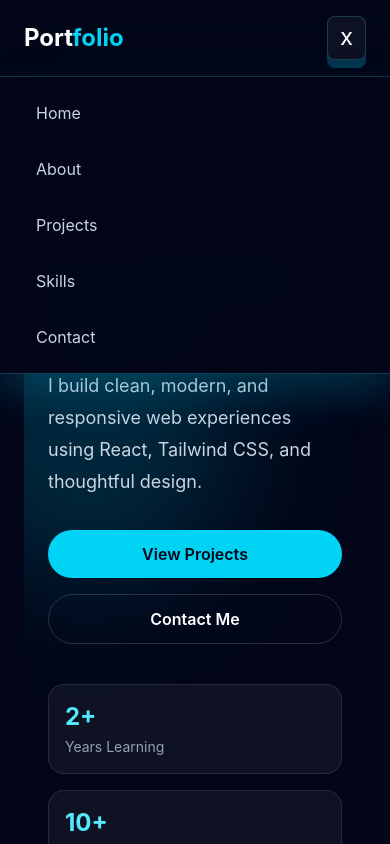
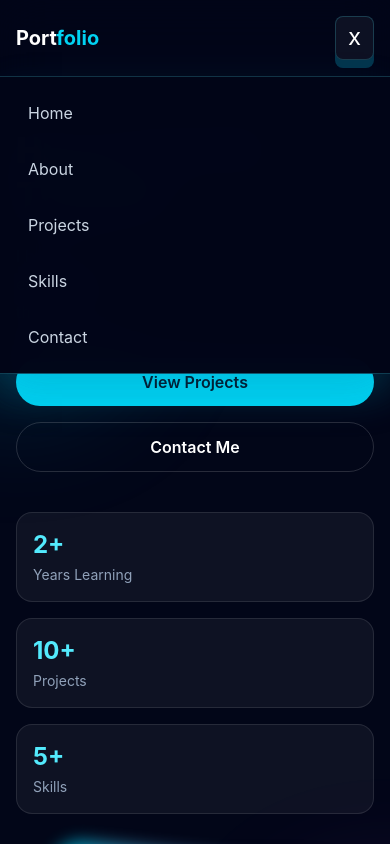
Before and after one commit to st9318469-ctrl/portfolio, a React (Vite) app: page / in a window 390 px wide. Both pictures are taken after a click on the button "Toggle menu". Shown: the top 844 px of the page. Built offline with nearby package versions, Linux system fonts and the light colour scheme.

Commit message:
Updated Skills component and fixed build

```diff
--- a/src/App.jsx
+++ b/src/App.jsx
@@ -2,26 +2,22 @@ import React from 'react'
 import Navbar from "./assets/components/Navbar.jsx";
 import Home from './assets/components/Home.jsx';
 import Skills from "./assets/Skills.jsx";
-import Project from './assets/components/Project.jsx';
+import Project from './assets/components/project.jsx';
 import About from './assets/components/About.jsx';
-import ContactMe from './assets/components/ContactMe.jsx';
+import ContactMe from './assets/components/contactme.jsx';
 
 
 
 const App = () => {
   return (
     <>
-       <Navbar />
-      <main className="min-h-screen bg-slate-950 pt-24 text-white">
-        <section id="home" className="px-6">
-          <Home/>
-          <Skills/>
-          <Project/>
-          <About/>
-          <ContactMe/>
-
-
-        </section>
+      <Navbar />
+      <main className="min-h-screen overflow-x-hidden bg-slate-950 text-white">
+        <Home/>
+        <About/>
+        <Project/>
+        <Skills/>
+        <ContactMe/>
       </main>
     </>
   )
--- a/src/assets/Skills.jsx
+++ b/src/assets/Skills.jsx
@@ -27,14 +27,14 @@ const skillHighlights = [
 
 export default function Skills() {
   return (
-    <section id="skills" className="bg-slate-950 px-6 py-24 text-white">
+    <section id="skills" className="bg-slate-950 px-4 py-16 text-white sm:px-6 sm:py-24 lg:px-8">
       <div className="mx-auto max-w-6xl">
         <div className="mb-14 text-center">
-          <p className="mb-3 text-sm font-semibold uppercase tracking-[0.3em] text-cyan-300">
+          <p className="mb-3 text-xs font-semibold uppercase tracking-[0.24em] text-cyan-300 sm:text-sm sm:tracking-[0.3em]">
             My Skills
           </p>
 
-          <h2 className="text-4xl font-black tracking-tight md:text-5xl">
+          <h2 className="text-3xl font-black tracking-tight sm:text-4xl md:text-5xl">
             Technologies I Work With
           </h2>
 
@@ -49,7 +49,7 @@ export default function Skills() {
           {skills.map((skill) => (
             <div
               key={skill.name}
-              className="rounded-3xl border border-white/10 bg-white/[0.04] p-6 shadow-xl shadow-black/10 transition hover:-translate-y-1 hover:border-cyan-400/40"
+              className="rounded-3xl border border-white/10 bg-white/[0.04] p-5 shadow-xl shadow-black/10 transition hover:-translate-y-1 hover:border-cyan-400/40 sm:p-6"
             >
               <div className="mb-3 flex items-center justify-between">
                 <h3 className="text-lg font-bold">{skill.name}</h3>
--- a/src/assets/components/Home.jsx
+++ b/src/assets/components/Home.jsx
@@ -6,20 +6,20 @@ const stats = [
 
 export default function Home() {
   return (
-    <main id="home" className="min-h-screen overflow-hidden pt-24">
-      <section className="relative mx-auto grid min-h-[calc(100vh-6rem)] max-w-6xl items-center gap-12 px-6 py-16 md:grid-cols-2">
-        <div className="absolute -left-20 top-24 h-72 w-72 rounded-full bg-cyan-500/20 blur-3xl" />
-        <div className="absolute -right-24 bottom-24 h-72 w-72 rounded-full bg-fuchsia-500/20 blur-3xl" />
+    <section id="home" className="overflow-hidden pt-20 sm:pt-24">
+      <div className="relative mx-auto grid min-h-[calc(100vh-5rem)] max-w-6xl items-center gap-10 px-4 py-12 sm:px-6 sm:py-16 md:grid-cols-2 lg:px-8">
+        <div className="absolute -left-24 top-24 h-56 w-56 rounded-full bg-cyan-500/20 blur-3xl sm:h-72 sm:w-72" />
+        <div className="absolute -right-28 bottom-24 h-56 w-56 rounded-full bg-fuchsia-500/20 blur-3xl sm:h-72 sm:w-72" />
 
         <div className="relative z-10">
-          <h1 className="max-w-3xl text-4xl font-black leading-tight tracking-tight sm:text-5xl md:text-7xl">
+          <h1 className="max-w-3xl text-4xl font-black leading-tight tracking-tight sm:text-5xl lg:text-7xl">
             Hi, I'm{" "}
             <span className="bg-gradient-to-l from-cyan-300 to-fuchsia-500 bg-clip-text text-transparent">
               SACHIN THAKOR
             </span>
           </h1>
 
-          <p className="mt-6 max-w-xl text-lg leading-8 text-slate-300">
+          <p className="mt-6 max-w-xl text-base leading-7 text-slate-300 sm:text-lg sm:leading-8">
             I build clean, modern, and responsive web experiences using React,
             Tailwind CSS, and thoughtful design.
           </p>
@@ -54,20 +54,20 @@ export default function Home() {
           </div>
         </div>
 
-        <div className="relative z-10 mx-auto w-full max-w-sm">
+        <div className="relative z-10 mx-auto w-full max-w-xs sm:max-w-sm">
           <div className="absolute inset-0 rotate-6 rounded-[2rem] bg-gradient-to-br from-cyan-400 to-fuchsia-500 opacity-70 blur-sm" />
 
-          <div className="relative rounded-[2rem] border border-white/10 bg-slate-900 p-6 shadow-2xl">
-            <div className="aspect-square rounded-[1.5rem] bg-gradient-to-br from-slate-800 via-slate-900 to-slate-950 p-6">
+          <div className="relative rounded-[2rem] border border-white/10 bg-slate-900 p-4 shadow-2xl sm:p-6">
+            <div className="aspect-square rounded-[1.5rem] bg-gradient-to-br from-slate-800 via-slate-900 to-slate-950 p-5 sm:p-6">
               <div className="flex h-full flex-col justify-between">
                 <div>
-                  <div className="mb-5 flex h-20 w-20 items-center justify-center rounded-3xl bg-cyan-400/20 text-3xl font-black text-cyan-300">
+                  <div className="mb-5 flex h-16 w-16 items-center justify-center rounded-3xl bg-cyan-400/20 text-2xl font-black text-cyan-300 sm:h-20 sm:w-20 sm:text-3xl">
                     ST
                   </div>
 
-                  <h2 className="text-3xl font-bold">FULL STACK Developer</h2>
+                  <h2 className="text-2xl font-bold sm:text-3xl">FULL STACK Developer</h2>
 
-                  <p className="mt-3 text-slate-400">
+                  <p className="mt-3 text-sm text-slate-400 sm:text-base">
                     React / Tailwind / MongoDB / Express
                   </p>
                 </div>
@@ -82,7 +82,7 @@ export default function Home() {
             </div>
           </div>
         </div>
-      </section>
-    </main>
+      </div>
+    </section>
   );
 }
--- a/src/assets/components/Navbar.jsx
+++ b/src/assets/components/Navbar.jsx
@@ -7,15 +7,15 @@ export default function Navbar() {
 
   return (
     <nav className="fixed left-0 top-0 z-50 w-full border-b border-cyan-300/20 bg-slate-950/75 shadow-[0_18px_45px_rgba(8,145,178,0.16)] backdrop-blur-xl [perspective:1000px]">
-      <div className="mx-auto flex max-w-6xl items-center justify-between px-6 py-4">
+      <div className="mx-auto flex max-w-6xl items-center justify-between px-4 py-4 sm:px-6 lg:px-8">
         <a
           href="#home"
-          className="text-2xl font-bold text-white transition duration-300 [transform-style:preserve-3d] hover:[transform:translateY(-2px)_rotateX(12deg)]"
+          className="text-xl font-bold text-white transition duration-300 [transform-style:preserve-3d] hover:[transform:translateY(-2px)_rotateX(12deg)] sm:text-2xl"
         >
           Port<span className="text-cyan-400">folio</span>
         </a>
 
-        <div className="hidden items-center gap-8 md:flex">
+        <div className="hidden items-center gap-3 md:flex lg:gap-8">
           {links.map((link) => (
             <a
               key={link}
@@ -44,7 +44,7 @@ export default function Navbar() {
       </div>
 
       {open && (
-        <div className="border-t border-cyan-300/20 bg-slate-950/95 px-6 py-4 shadow-[0_18px_40px_rgba(8,145,178,0.18)] md:hidden">
+        <div className="border-t border-cyan-300/20 bg-slate-950/95 px-4 py-4 shadow-[0_18px_40px_rgba(8,145,178,0.18)] sm:px-6 md:hidden">
           <div className="flex flex-col gap-4">
             {links.map((link) => (
               <a
--- a/src/assets/components/contactme.jsx
+++ b/src/assets/components/contactme.jsx
@@ -39,14 +39,14 @@ export default function ContactMe() {
   };
 
   return (
-    <section id="contact" className="bg-slate-950 px-6 py-24 text-white">
+    <section id="contact" className="bg-slate-950 px-4 py-16 text-white sm:px-6 sm:py-24 lg:px-8">
       <div className="mx-auto max-w-6xl">
         <div className="mb-14 text-center">
-          <p className="mb-3 text-sm font-semibold uppercase tracking-[0.3em] text-cyan-300">
+          <p className="mb-3 text-xs font-semibold uppercase tracking-[0.24em] text-cyan-300 sm:text-sm sm:tracking-[0.3em]">
             Contact
           </p>
 
-          <h2 className="text-4xl font-black tracking-tight md:text-5xl">
+          <h2 className="text-3xl font-black tracking-tight sm:text-4xl md:text-5xl">
             Let's Work Together
           </h2>
 
@@ -57,8 +57,8 @@ export default function ContactMe() {
         </div>
 
         <div className="grid gap-8 md:grid-cols-2">
-          <div className="rounded-3xl border border-white/10 bg-white/[0.04] p-8">
-            <h3 className="text-2xl font-bold">Get In Touch</h3>
+          <div className="rounded-3xl border border-white/10 bg-white/[0.04] p-5 sm:p-8">
+            <h3 className="text-xl font-bold sm:text-2xl">Get In Touch</h3>
 
             <p className="mt-4 leading-7 text-slate-400">
               I'm open to freelance projects, internships, collaborations, and
@@ -95,7 +95,7 @@ export default function ContactMe() {
 
           <form
             onSubmit={handleSubmit}
-            className="rounded-3xl border border-white/10 bg-white/[0.04] p-8 shadow-xl shadow-black/10"
+            className="rounded-3xl border border-white/10 bg-white/[0.04] p-5 shadow-xl shadow-black/10 sm:p-8"
           >
             <div className="grid gap-5">
               <input
--- a/src/assets/components/project.jsx
+++ b/src/assets/components/project.jsx
@@ -30,14 +30,14 @@ const projects = [
 
 export default function Projects() {
   return (
-    <section id="projects" className="bg-slate-950 px-6 py-24 text-white">
+    <section id="projects" className="bg-slate-950 px-4 py-16 text-white sm:px-6 sm:py-24 lg:px-8">
       <div className="mx-auto max-w-6xl">
         <div className="mb-14 text-center">
-          <p className="mb-3 text-sm font-semibold uppercase tracking-[0.3em] text-cyan-300">
+          <p className="mb-3 text-xs font-semibold uppercase tracking-[0.24em] text-cyan-300 sm:text-sm sm:tracking-[0.3em]">
             My Work
           </p>
 
-          <h2 className="text-4xl font-black tracking-tight md:text-5xl">
+          <h2 className="text-3xl font-black tracking-tight sm:text-4xl md:text-5xl">
             Featured Projects
           </h2>
 
@@ -60,11 +60,11 @@ export default function Projects() {
                 <img
                   src={project.image}
                   alt={project.title}
-                  className="h-52 w-full object-cover"
+                  className="h-44 w-full object-cover sm:h-52"
                 />
 
-                <div className="p-6">
-                  <h3 className="text-2xl font-bold">{project.title}</h3>
+                <div className="p-5 sm:p-6">
+                  <h3 className="text-xl font-bold sm:text-2xl">{project.title}</h3>
 
                   <p className="mt-3 text-sm leading-6 text-slate-400">
                     {project.description}
--- a/src/index.css
+++ b/src/index.css
@@ -1 +1,20 @@
 @import "tailwindcss";
+
+* {
+  box-sizing: border-box;
+}
+
+html {
+  scroll-behavior: smooth;
+}
+
+body {
+  margin: 0;
+  min-width: 320px;
+  overflow-x: hidden;
+  background: #020617;
+}
+
+#root {
+  min-height: 100vh;
+}
```
Also changed, not shown: src/assets/components/About.jsx (+8 -8 lines).
